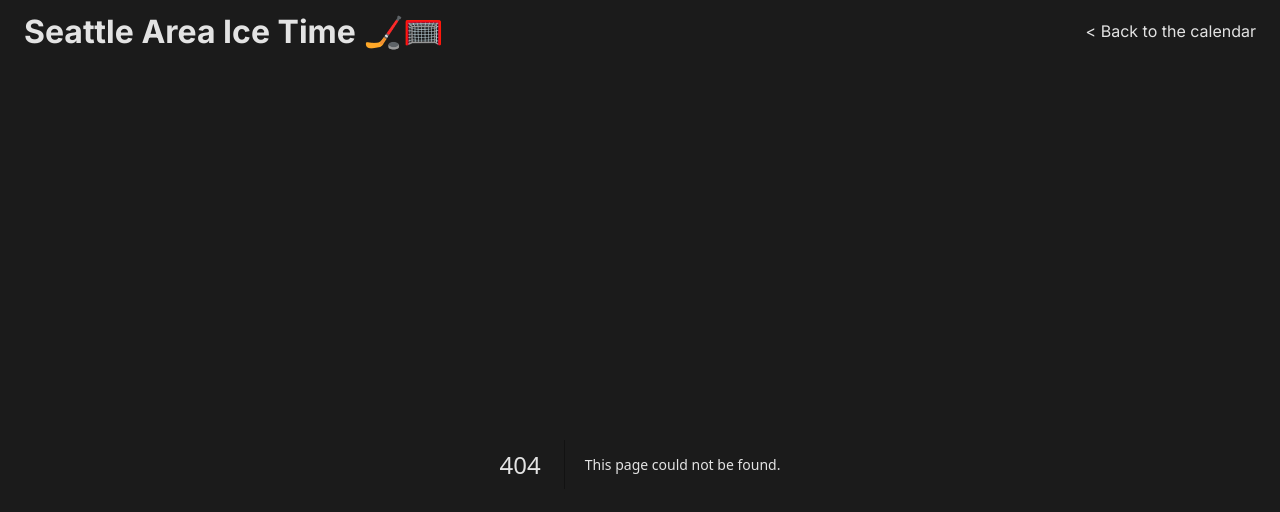
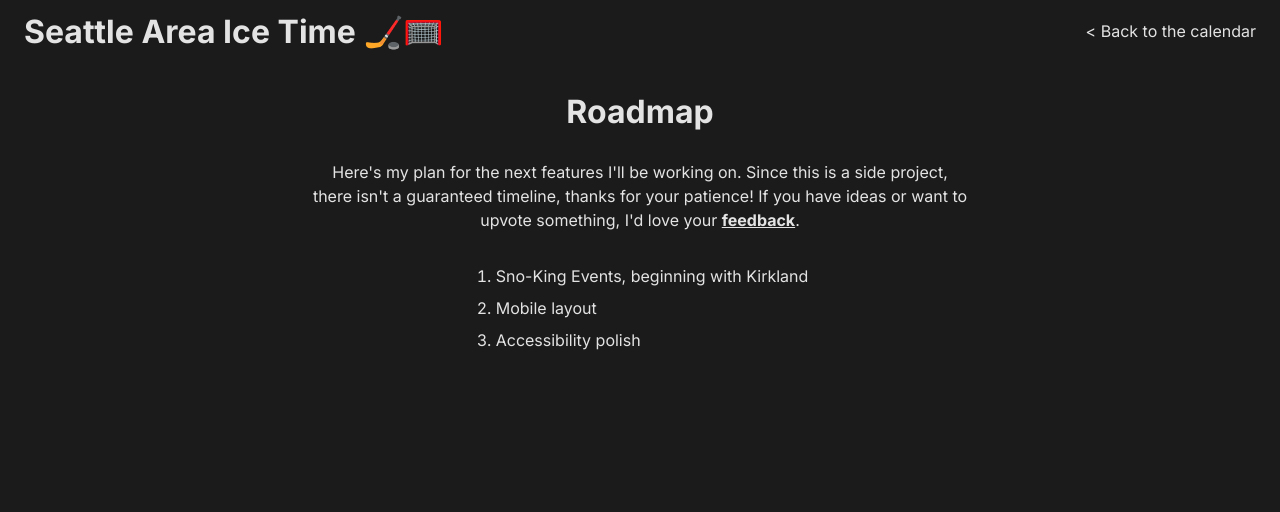
Before and after one commit to booshja/seattle-ice-time, a Next.js app: page /roadmap in a window 1280 px wide. Before the commit this address had no page. Shown: the top 512 px of the page. Built offline with nearby package versions, Linux system fonts and the light colour scheme.

Commit message:
Add roadmap page and tests

```diff
--- /dev/null
+++ b/src/app/roadmap/RoadmapStyled.ts
@@ -0,0 +1,43 @@
+"use client";
+
+import styled from "styled-components";
+import { COLORS } from "@/utils/constants/colors";
+import { spacing } from "@/utils/constants/spacing";
+import { fontWeight } from "@/utils/constants/fontSizes";
+
+export const RoadmapContainer = styled.main`
+    max-width: 960px;
+    margin: 0 auto;
+    padding: ${spacing.lg}px;
+    display: flex;
+    flex-direction: column;
+    align-items: center;
+    justify-content: center;
+    gap: ${spacing.sm}px;
+
+    a {
+        color: inherit;
+        font-weight: ${fontWeight.bold};
+    }
+`;
+
+export const RoadmapHeading = styled.h1`
+    font-size: ${spacing.xl}px;
+    color: ${COLORS.text.primary};
+    margin-bottom: ${spacing.md}px;
+    text-align: center;
+`;
+
+export const RoadmapIntro = styled.p`
+    margin-bottom: ${spacing.lg}px;
+    color: ${COLORS.text.primary};
+    text-align: center;
+`;
+
+export const RoadmapList = styled.ol`
+    padding-left: ${spacing.lg}px;
+    display: grid;
+    gap: ${spacing.sm}px;
+    margin: 0 auto;
+    text-align: left;
+`;
--- /dev/null
+++ b/src/app/roadmap/page.tsx
@@ -0,0 +1,34 @@
+import Link from "next/link";
+import type { Metadata } from "next";
+import {
+    RoadmapContainer,
+    RoadmapHeading,
+    RoadmapIntro,
+    RoadmapList,
+} from "./RoadmapStyled";
+import roadmapItems from "./roadmapItems.json";
+
+export const metadata: Metadata = {
+    title: "Roadmap - Seattle Area Ice Time",
+    description: "Upcoming features and plans for Seattle Area Ice Time.",
+    robots: { index: false },
+};
+
+export default function RoadmapPage() {
+    return (
+        <RoadmapContainer>
+            <RoadmapHeading>Roadmap</RoadmapHeading>
+            <RoadmapIntro>
+                Here&apos;s my plan for the next features I&apos;ll be working on. Since
+                this is a side project, there isn&apos;t a guaranteed timeline, thanks
+                for your patience! If you have ideas or want to upvote something,
+                I&apos;d love your <Link href="/feedback">feedback</Link>.
+            </RoadmapIntro>
+            <RoadmapList>
+                {roadmapItems.map((item, index) => (
+                    <li key={index}>{item}</li>
+                ))}
+            </RoadmapList>
+        </RoadmapContainer>
+    );
+}
--- /dev/null
+++ b/src/app/roadmap/roadmapItems.json
@@ -0,0 +1 @@
+["Sno-King Events, beginning with Kirkland", "Mobile layout", "Accessibility polish"]
```
Also changed, not shown: 4 other files (tests, documents, lock files or other folders).
